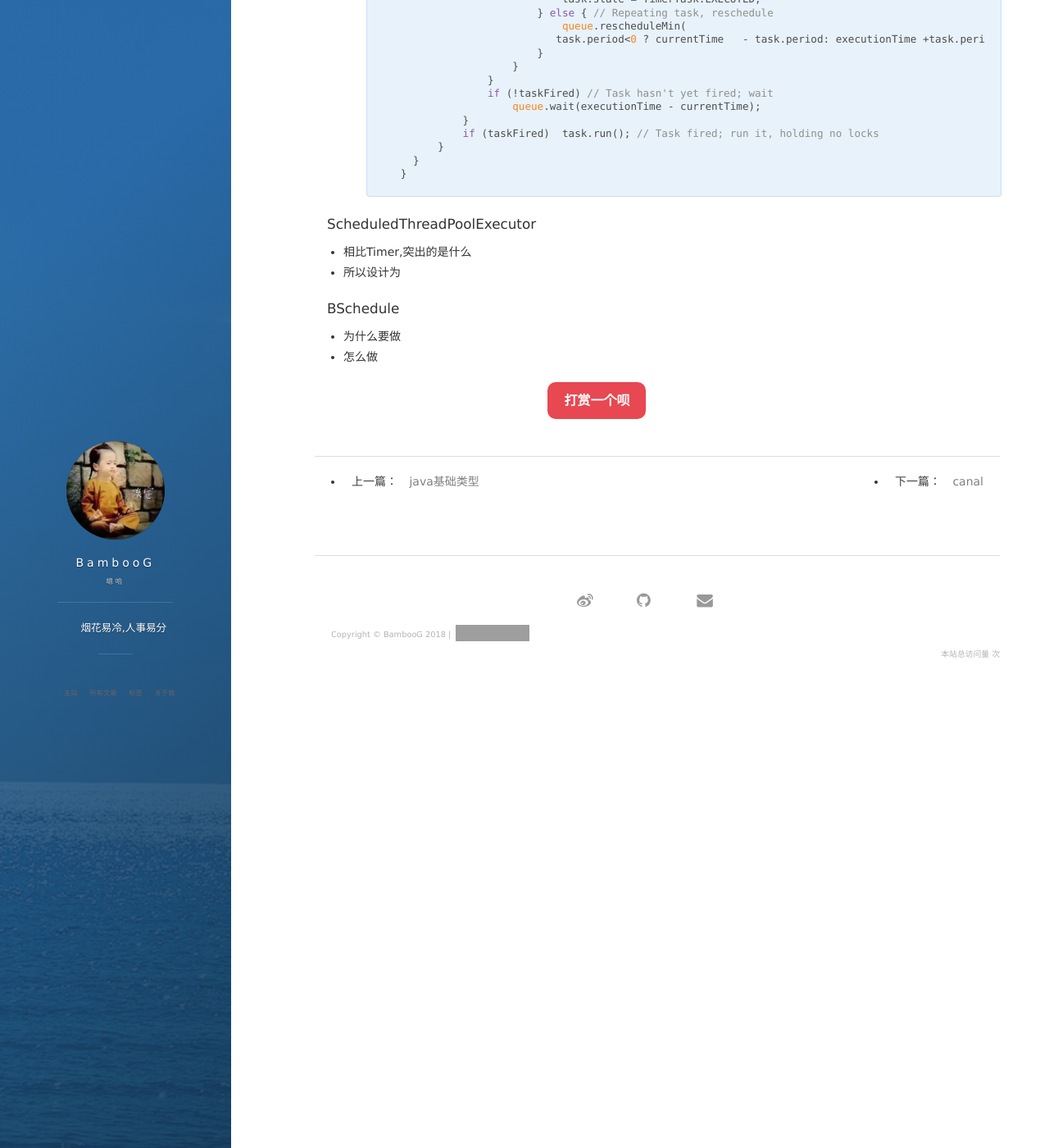
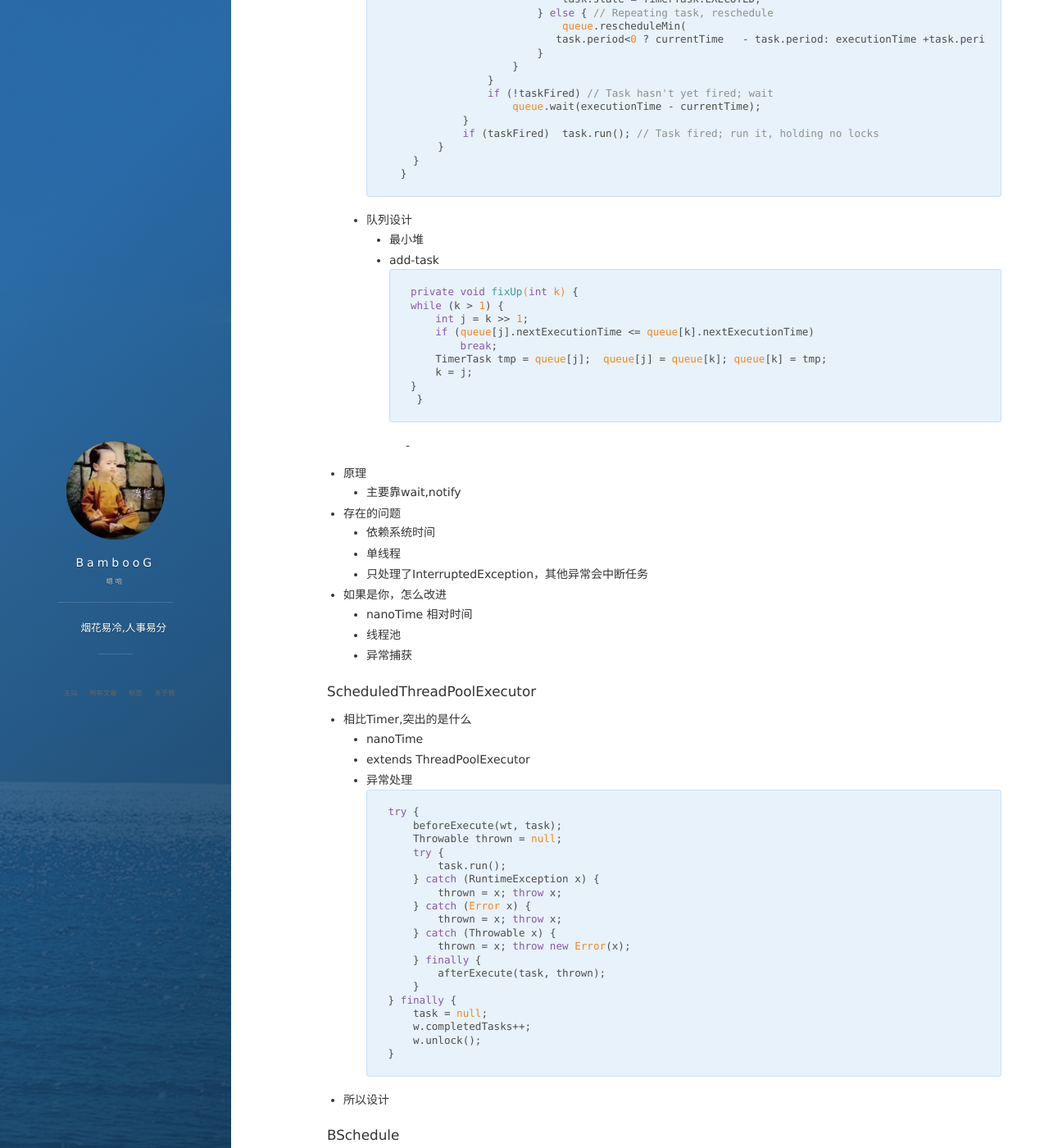
Before and after one commit to bamboog/bamboog.github.io, a Jekyll site: the page built from _posts/java/2017-01-24-java-timer.md, in a window 1280 px wide and 1400 px high, scrolled down 1648 px. Shown: the whole window at 82% size. Built offline with Jekyll 4.4.1, drawn with Linux system fonts in a browser that asks for light colours; nearby versions of some CDN libraries; comment, search, counter and statistics services are not loaded; grey boxes are pictures that could not be loaded.

Commit message:
add_timer

````diff
--- a/_posts/java/2017-01-24-java-timer.md
+++ b/_posts/java/2017-01-24-java-timer.md
@@ -102,9 +102,60 @@ tags: java
         }
       ```
 
+    - 队列设计
+      - 最小堆
+      - add-task
+        ```java
+        private void fixUp(int k) {
+        while (k > 1) {
+            int j = k >> 1;
+            if (queue[j].nextExecutionTime <= queue[k].nextExecutionTime)
+                break;
+            TimerTask tmp = queue[j];  queue[j] = queue[k]; queue[k] = tmp;
+            k = j;
+        }
+       }
+        ```
+      -
+
+- 原理
+  - 主要靠wait,notify
+- 存在的问题
+  - 依赖系统时间
+  - 单线程
+  - 只处理了InterruptedException，其他异常会中断任务
+- 如果是你，怎么改进
+  - nanoTime 相对时间
+  - 线程池
+  - 异常捕获
+
 #### ScheduledThreadPoolExecutor
   - 相比Timer,突出的是什么
-  - 所以设计为
+    - nanoTime
+    - extends ThreadPoolExecutor
+    - 异常处理
+      ```java
+      try {
+          beforeExecute(wt, task);
+          Throwable thrown = null;
+          try {
+              task.run();
+          } catch (RuntimeException x) {
+              thrown = x; throw x;
+          } catch (Error x) {
+              thrown = x; throw x;
+          } catch (Throwable x) {
+              thrown = x; throw new Error(x);
+          } finally {
+              afterExecute(task, thrown);
+          }
+      } finally {
+          task = null;
+          w.completedTasks++;
+          w.unlock();
+      }
+      ```
+  - 所以设计
 
 #### BSchedule
   - 为什么要做
````
Also changed, not shown: _posts/datastruct/2016-11-24-数据结构-最小堆.md (added, +28 -0 lines).
